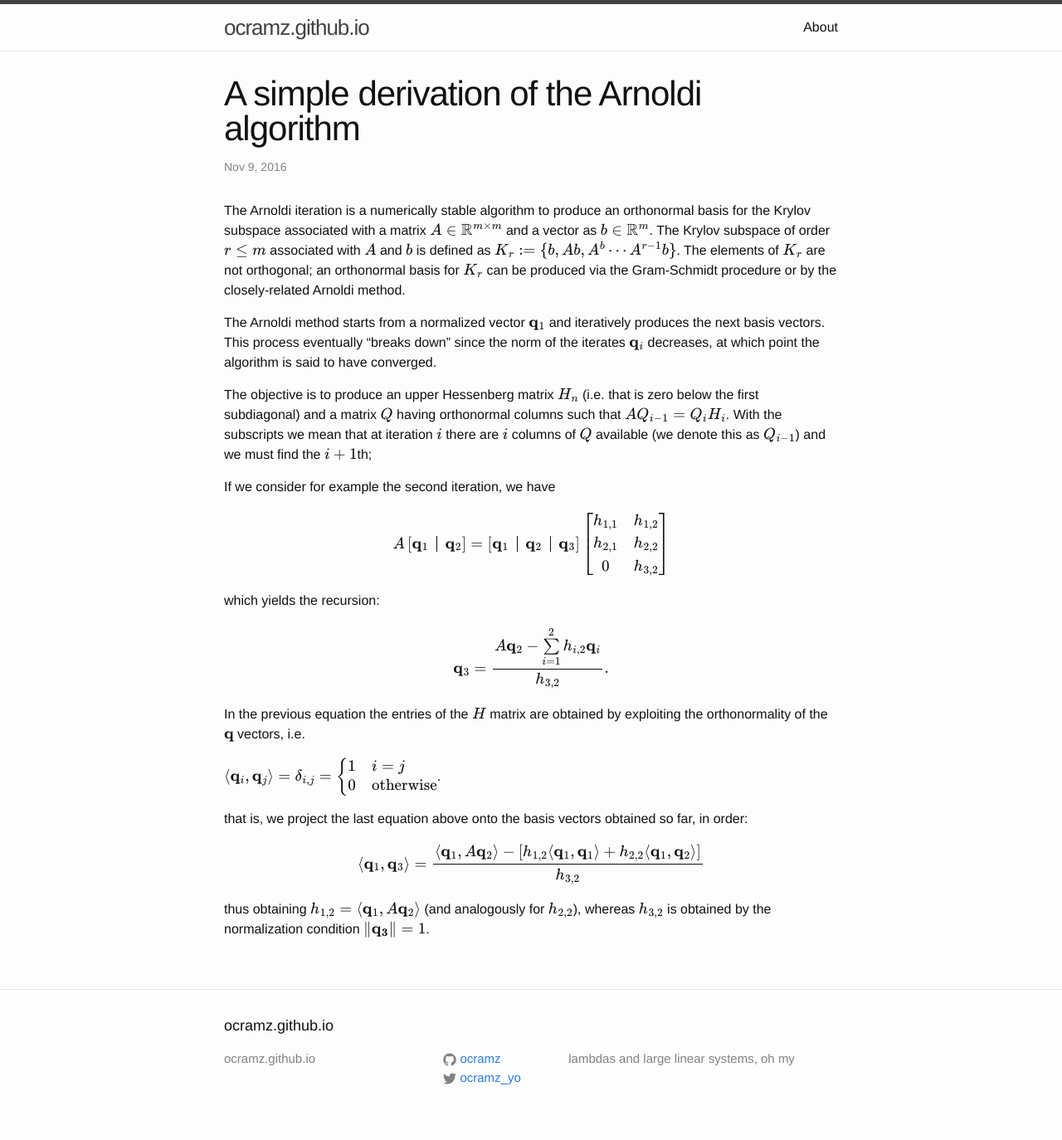
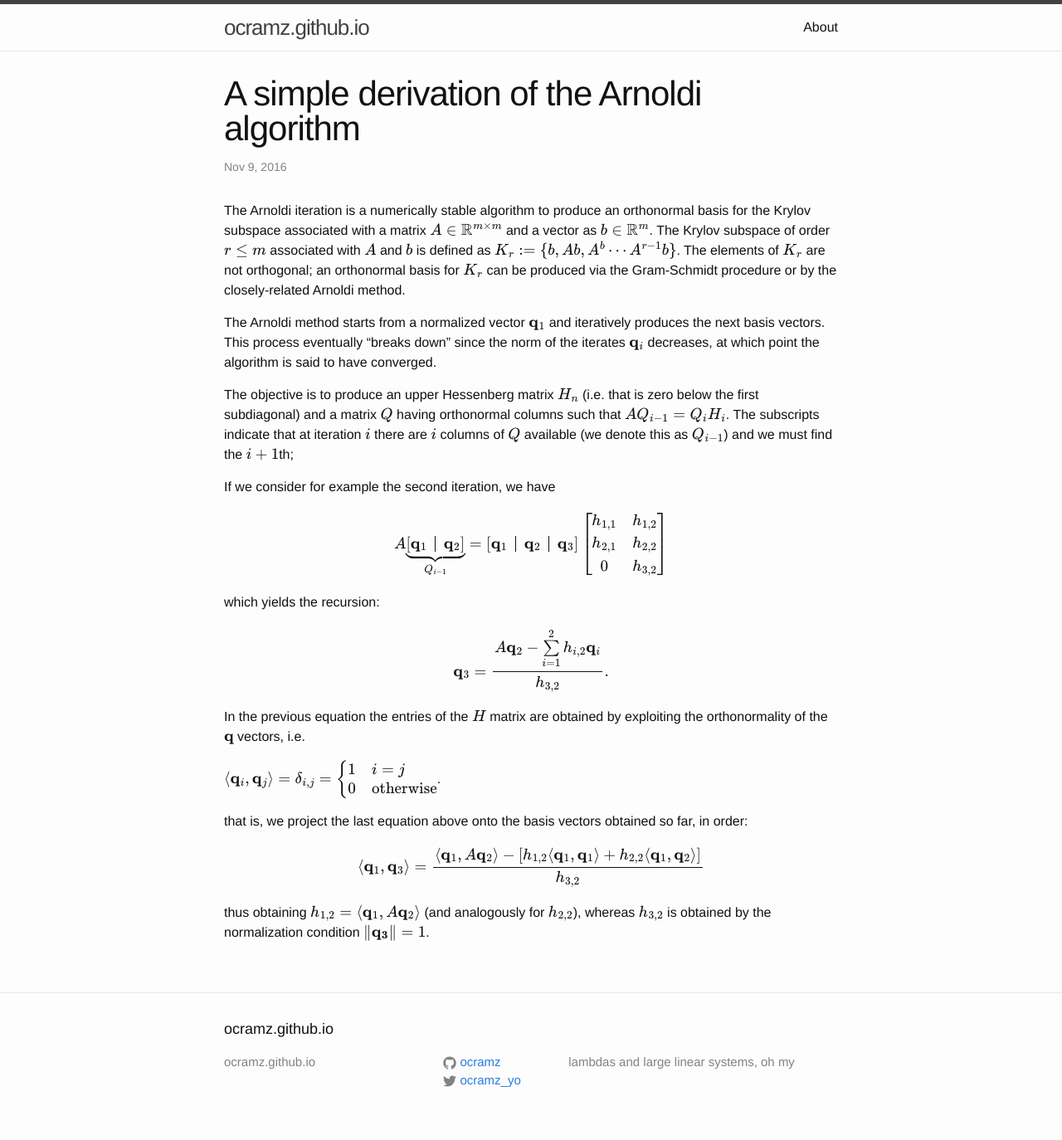
Before and after one commit to ocramz/ocramz.github.io, a Jekyll site: the page built from _posts/2016-11-09-arnoldi-alt.markdown, in a window 1280 px wide. Shown: the whole page at 83% size. Built offline with Jekyll 4.4.1, drawn with Linux system fonts in a browser that asks for light colours; formulas are drawn with MathJax 3.

Commit message:
Arnoldi post

```diff
--- a/_posts/2016-11-09-arnoldi-alt.markdown
+++ b/_posts/2016-11-09-arnoldi-alt.markdown
@@ -11,17 +11,19 @@ The Krylov subspace of order $$r \leq m$$ associated with $$A$$ and $$b$$ is def
 The Arnoldi method starts from a normalized vector $$\mathbf{q}_1$$ and iteratively produces the next basis vectors. This process eventually "breaks down" since the norm of the iterates $$\mathbf{q}_i$$ decreases, at which point the algorithm is said to have converged.
 
 The objective is to produce an upper Hessenberg matrix $$H_n$$ (i.e. that is zero below the first subdiagonal) and a matrix $$Q$$ having orthonormal columns such that $$A Q_{i - 1} = Q_i H_i$$.
-With the subscripts we mean that at iteration $$i$$ there are $$i$$ columns of $$Q$$ available (we denote this as $$Q_{i-1}$$) and we must find the $$i+1$$th;
+The subscripts indicate that at iteration $$i$$ there are $$i$$ columns of $$Q$$ available (we denote this as $$Q_{i-1}$$) and we must find the $$i+1$$th;
 
 If we consider for example the second iteration, we have
 
 $$
 A
+\underbrace{
 \left[
 \begin{array}{c|c}
   \mathbf{q}_1 & \mathbf{q}_2
 \end{array}
 \right]
+}_{Q_{i-1}}
 =
 \left[
 \begin{array}{c|c|c}
```
